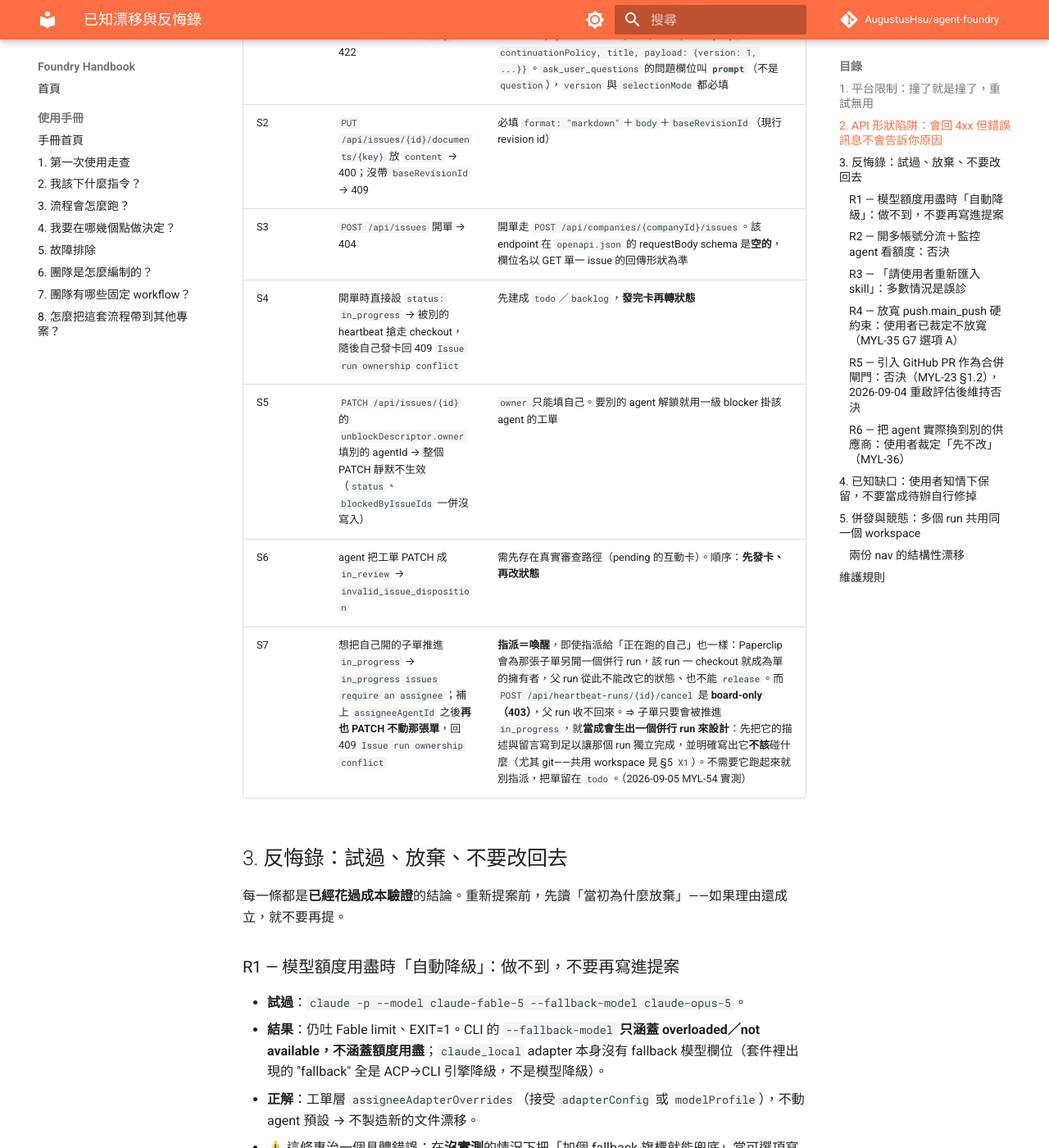
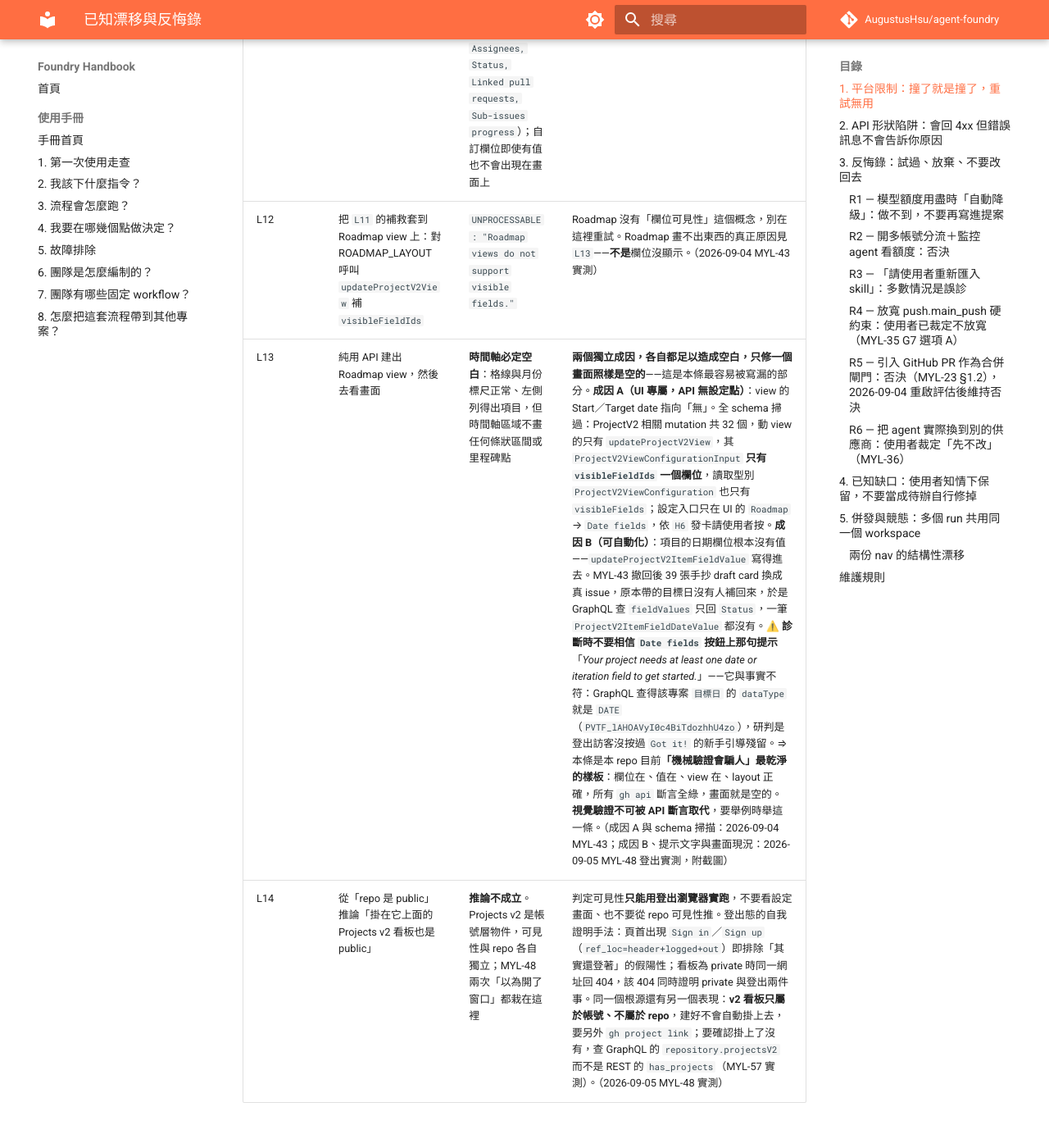
Before and after one commit to AugustusHsu/agent-foundry, an MkDocs documentation site: the page built from docs/standards/known-drift.md, in a window 1280 px wide and 1400 px high, scrolled down 2742 px. Shown: the whole window at 82% size. Built offline with MkDocs 1.6.1 and Material for MkDocs 9.7.7, drawn with Linux system fonts in a browser that asks for light colours; comment, search, counter and statistics services are not loaded; some of the changed text lies outside the part shown.

Commit message:
📝 MYL-46 known-drift 收 Projects v2 四筆實測限制（`L11`～`L14`）
承接 MYL-43 的三筆 API 實測，並依 MYL-48 登出瀏覽器覆驗結果改寫：

- `L11` API 建的 view 不帶自訂欄位，要再 `updateProjectV2View` 補一次；
  view 只能走 GraphQL（`gh project` 無 view 子命令，2026-09-05 覆核）
- `L12` Roadmap 拒收 `visibleFieldIds`
- `L13` Roadmap 必定空白，**兩層獨立成因**（A：日期欄位設定 UI 專屬無 API 設定點；
  B：項目日期值全空，可用 `updateProjectV2ItemFieldValue` 補）。只修一個畫面照樣空白。
  一併記入會誤導診斷的 `Date fields` 提示文字
- `L14` repo public ≠ 看板 public，判可見性只能登出實跑；附登出態自我證明手法

§1 引言同步放寬為「權限邊界或平台能力邊界」，以涵蓋「API 沒有設定點、只有 UI 有」這一類。

Co-Authored-By: Claude Opus 5 (1M context) <noreply@anthropic.com>

```diff
--- a/docs/standards/known-drift.md
+++ b/docs/standards/known-drift.md
@@ -12,7 +12,8 @@
 
 ## 1. 平台限制：撞了就是撞了，重試無用
 
-這些不是 bug，是權限邊界。遇到時依 `H6` 發卡請使用者執行，**不要換寫法重試、不要指數退避**。
+這些不是 bug，是**權限邊界或平台能力邊界**——後者常見的形狀是「API 根本沒有那個設定點，只有 UI 有」。
+遇到時依 `H6` 發卡請使用者執行，**不要換寫法重試、不要指數退避**。
 
 | # | 動作 | 結果 | 正解 |
 | --- | --- | --- | --- |
@@ -27,6 +28,10 @@
 | L8 | 工作區未信任時的 `.claude/settings.json` 的 `permissions.allow` | **整份被忽略**，harness 印 `Ignoring N permissions.allow entries ... this workspace has not been trusted` | 設計如此，不讓 clone 來的 repo 自己開權限。`~/.claude.json` 的 `projects[<路徑>].hasTrustDialogAccepted` 為 true 才生效；`.claude/settings.local.json` **不受此限**。Paperclip materialize 的 workspace 從沒被互動式開啟過，**預設一律未信任**。⇒ 版控那份要能用得靠使用者設信任旗標（`H6`，agent 不得自行改 `~/.claude.json`），要立刻能用就複製一份到 local。偵測：`make browser` 回報 `allowed_but_untrusted`。**本 repo 的 workspace 已於 2026-09-04（MYL-37 卡 `myl37:handover:v1` 選 `set_trust` 並授權代設）設為 true**——但**信任是綁「絕對路徑」的**，換 project／換機器／Paperclip 換一條 materialize 路徑，新路徑一律從未信任重來 |
 | L9 | 把任何 Paperclip 管理的 MCP 連線授權給某 agent | 該 agent 的**專案 `.mcp.json` 整份失效**，瀏覽器工具無聲消失 | claude_local adapter 在「該 agent 拿得到 ≥1 個平台 MCP server」時才加 `--mcp-config <run 檔> --strict-mcp-config`（`adapter-claude-local/dist/server/execute.js:663`），而 `--strict-mcp-config` 的語意是 CLI 明載的「**只用 --mcp-config 的 server，忽略其他所有 MCP 設定**」。⇒ 閘道不是「額外加上去」，是**換掉整個 MCP 來源**。作用範圍是 per-agent（`getEffectiveProfilesForAgent`），但 gallery 連線的 finish 步驟預設 `access: "all_agents"`，等於全員生效。**日後掛 GitHub／Slack／Linear 之類遠端 app 前，先想這件事** |
 | L10 | 想用工具閘道把 stdio 型 MCP（`npx chrome-devtools-mcp`／`@playwright/mcp`）綁給單一 agent | **送不進 agent session** | 只有 `transport === "mcp_remote"` 的連線會被組成 runtime MCP server 交給 adapter（`server/dist/services/heartbeat.js:2313` 的 filter），`local_stdio` 直接被濾掉。stdio server 只會在 Paperclip 的 runtime slot 跑起來、供**外部** MCP client 經 gateway URL 取用。另外 gallery 只有 7 個可連的 app（zapier／github／slack／notion／linear／google-sheets／context7，`shared/dist/app-definitions.js:2`），**沒有任何瀏覽器 app**。⇒ 見 `GAP-5`：閘道關不掉那個缺口 |
+| L11 | 用 `createProjectV2View` 建 Projects v2 的 view，期望它帶入專案的自訂欄位 | view 建得出來，但 `visibleFieldIds` **一律是 GitHub 出廠預設**（`Title, Assignees, Status, Linked pull requests, Sub-issues progress`）；自訂欄位即使有值也不會出現在畫面上 | 建完再呼叫一次 `updateProjectV2View` 補 `visibleFieldIds`，這是兩步不是一步。另外 **view 只能走 GraphQL**：`gh project` 的子命令只到 project／field／item／link 層級，沒有任何 view 子命令（2026-09-05 覆核）。（2026-09-04 MYL-43 實測） |
+| L12 | 把 `L11` 的補救套到 Roadmap view 上：對 ROADMAP_LAYOUT 呼叫 `updateProjectV2View` 補 `visibleFieldIds` | `UNPROCESSABLE: "Roadmap views do not support visible fields."` | Roadmap 沒有「欄位可見性」這個概念，別在這裡重試。Roadmap 畫不出東西的真正原因見 `L13`——**不是**欄位沒顯示。（2026-09-04 MYL-43 實測） |
+| L13 | 純用 API 建出 Roadmap view，然後去看畫面 | **時間軸必定空白**：格線與月份標尺正常、左側列得出項目，但時間軸區域不畫任何條狀區間或里程碑點 | **兩個獨立成因，各自都足以造成空白，只修一個畫面照樣是空的**——這是本條最容易被寫漏的部分。**成因 A（UI 專屬，API 無設定點）**：view 的 Start／Target date 指向「無」。全 schema 掃過：ProjectV2 相關 mutation 共 32 個，動 view 的只有 `updateProjectV2View`，其 `ProjectV2ViewConfigurationInput` **只有 `visibleFieldIds` 一個欄位**，讀取型別 `ProjectV2ViewConfiguration` 也只有 `visibleFields`；設定入口只在 UI 的 `Roadmap` → `Date fields`，依 `H6` 發卡請使用者按。**成因 B（可自動化）**：項目的日期欄位根本沒有值——`updateProjectV2ItemFieldValue` 寫得進去。MYL-43 撤回後 39 張手抄 draft card 換成真 issue，原本帶的目標日沒有人補回來，於是 GraphQL 查 `fieldValues` 只回 `Status`，一筆 `ProjectV2ItemFieldDateValue` 都沒有。⚠️ **診斷時不要相信 `Date fields` 按鈕上那句提示**「*Your project needs at least one date or iteration field to get started.*」——它與事實不符：GraphQL 查得該專案 `目標日` 的 `dataType` 就是 `DATE`（`PVTF_lAHOAVyI0c4BiTdozhhU4zo`），研判是登出訪客沒按過 `Got it!` 的新手引導殘留。⇒ 本條是本 repo 目前**「機械驗證會騙人」最乾淨的樣板**：欄位在、值在、view 在、layout 正確，所有 `gh api` 斷言全綠，畫面就是空的。**視覺驗證不可被 API 斷言取代**，要舉例時舉這一條。（成因 A 與 schema 掃描：2026-09-04 MYL-43；成因 B、提示文字與畫面現況：2026-09-05 MYL-48 登出實測，附截圖） |
+| L14 | 從「repo 是 public」推論「掛在它上面的 Projects v2 看板也是 public」 | **推論不成立**。Projects v2 是帳號層物件，可見性與 repo 各自獨立；MYL-48 兩次「以為開了窗口」都栽在這裡 | 判定可見性**只能用登出瀏覽器實跑**，不要看設定畫面、也不要從 repo 可見性推。登出態的自我證明手法：頁首出現 `Sign in`／`Sign up`（`ref_loc=header+logged+out`）即排除「其實還登著」的假陽性；看板為 private 時同一網址回 404，該 404 同時證明 private 與登出兩件事。同一個根源還有另一個表現：**v2 看板只屬於帳號、不屬於 repo**，建好不會自動掛上去，要另外 `gh project link`；要確認掛上了沒有，查 GraphQL 的 `repository.projectsV2` 而不是 REST 的 `has_projects`（MYL-57 實測）。（2026-09-05 MYL-48 實測） |
 
 ## 2. API 形狀陷阱：會回 4xx 但錯誤訊息不會告訴你原因
 
```
